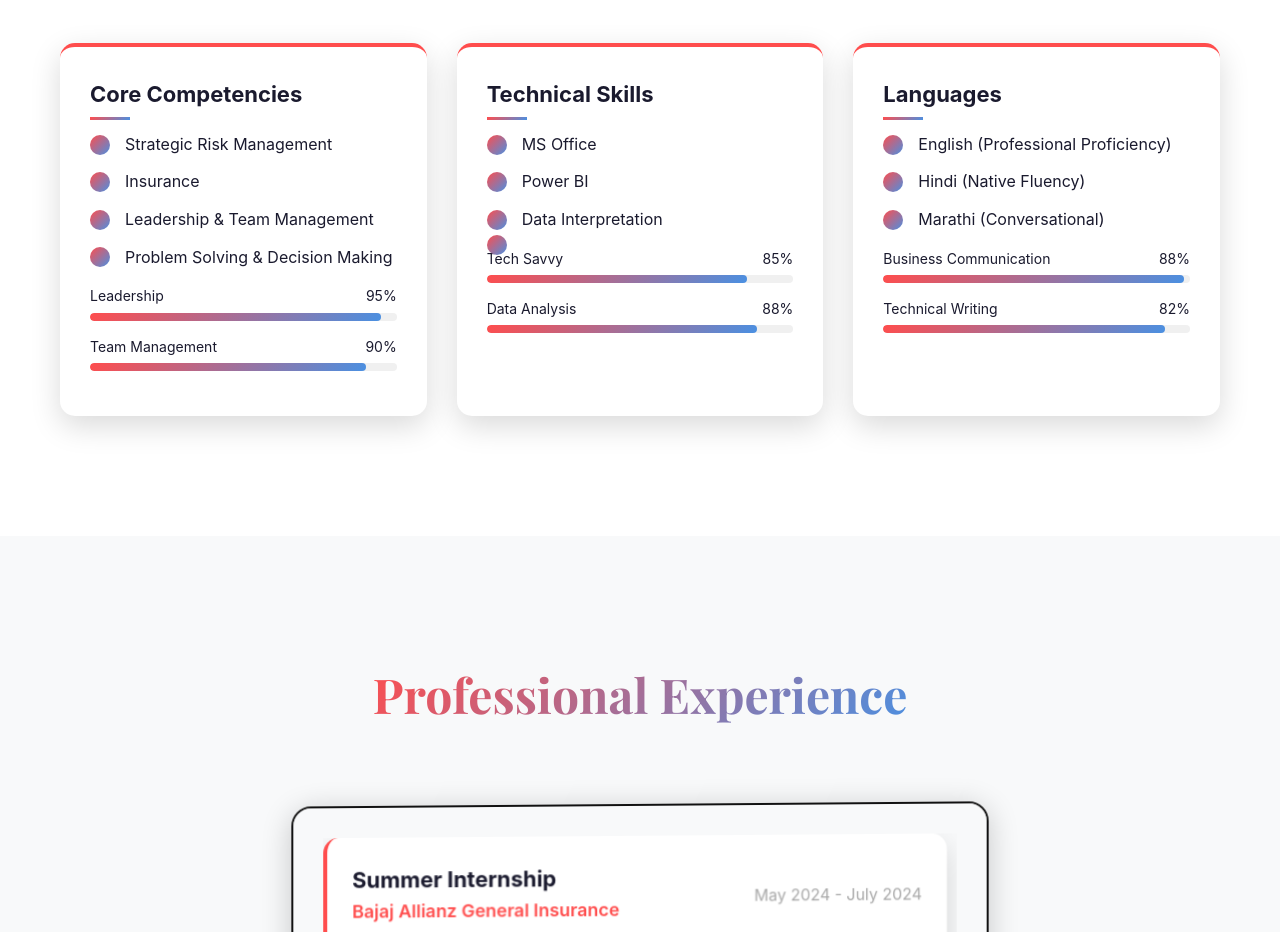
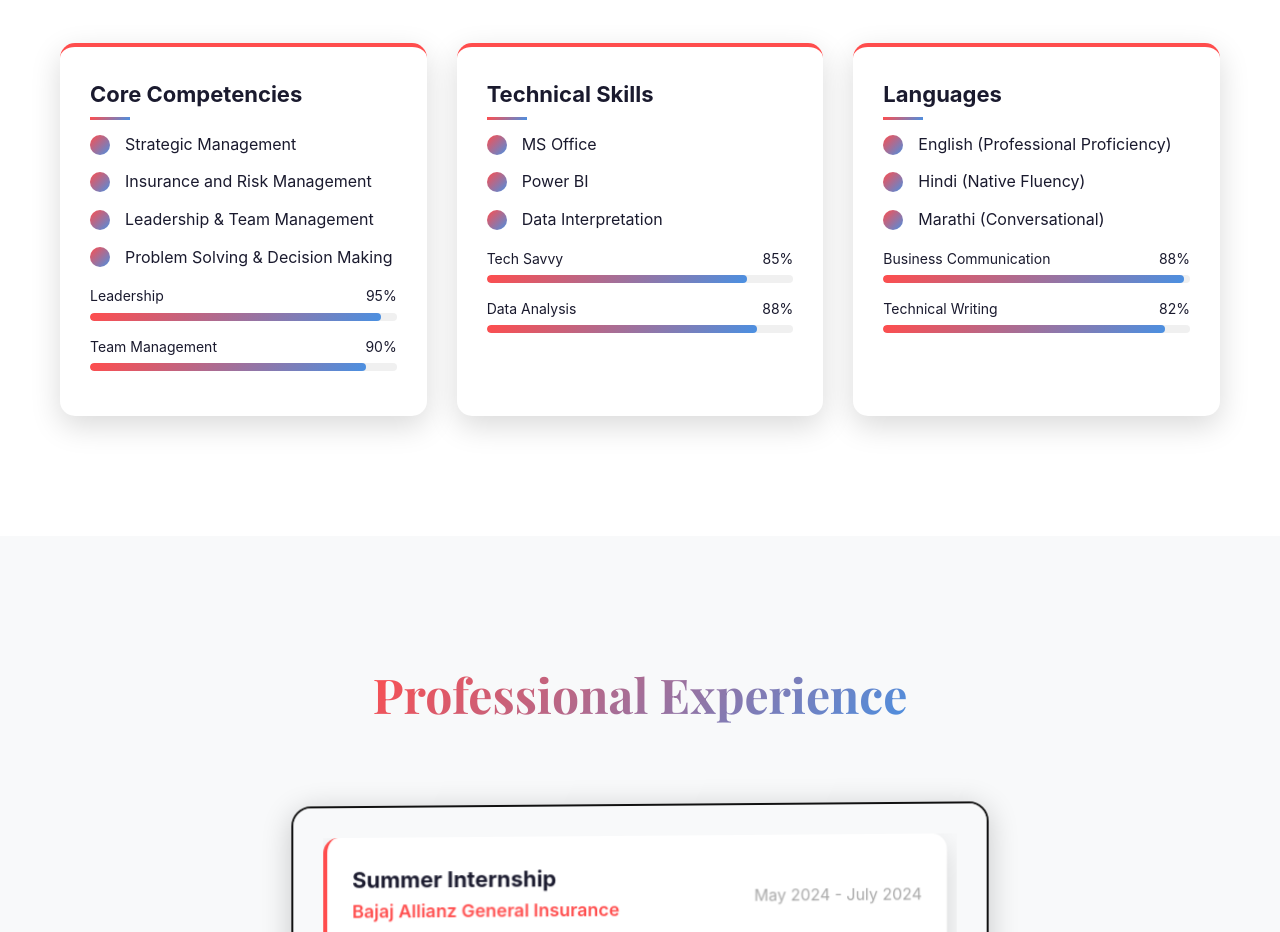
Before and after one commit to satvikjogadand/S, a plain HTML site: page index.html in a window 1280 px wide. Shown: the part 1840-2772 px from the top of the page. Drawn offline with nearby package versions, Linux system fonts and the light colour scheme; a web font is replaced by a local one.

Commit message:
Update index.html

```diff
--- a/index.html
+++ b/index.html
@@ -1143,8 +1143,8 @@
                 <div class="skills-category">
                     <h3>Core Competencies</h3>
                     <ul class="skills-list">
-                        <li>Strategic Risk Management</li>
-                        <li>Insurance </li>
+                        <li>Strategic Management</li>
+                        <li>Insurance and Risk Management </li>
                         <li>Leadership & Team Management</li>
                         <li>Problem Solving & Decision Making</li>
                     </ul>
@@ -1176,7 +1176,6 @@
                         <li>MS Office</li>
                         <li>Power BI</li>
                         <li>Data Interpretation</li>
-                        <li> </li>
                     </ul>
                     <div class="skills-progress">
                         <div class="skill-item">
```
